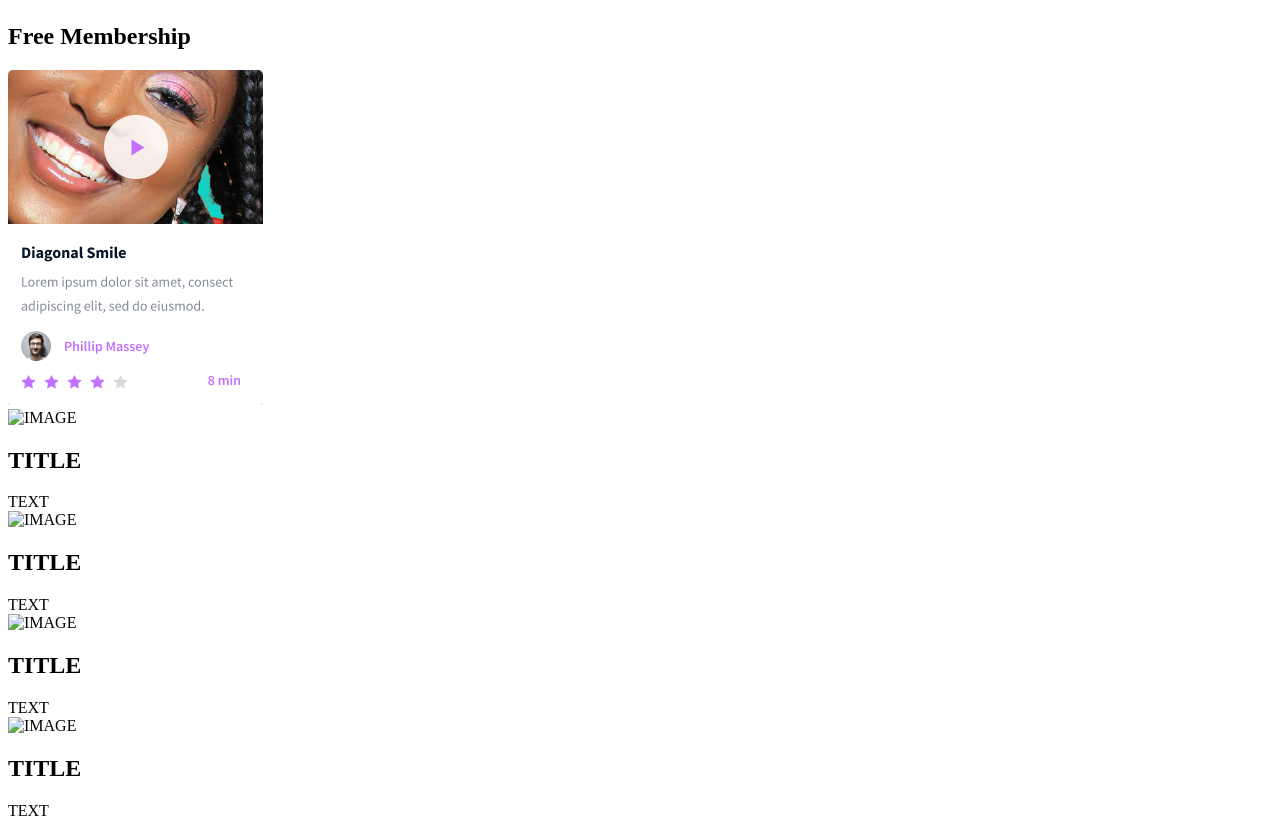
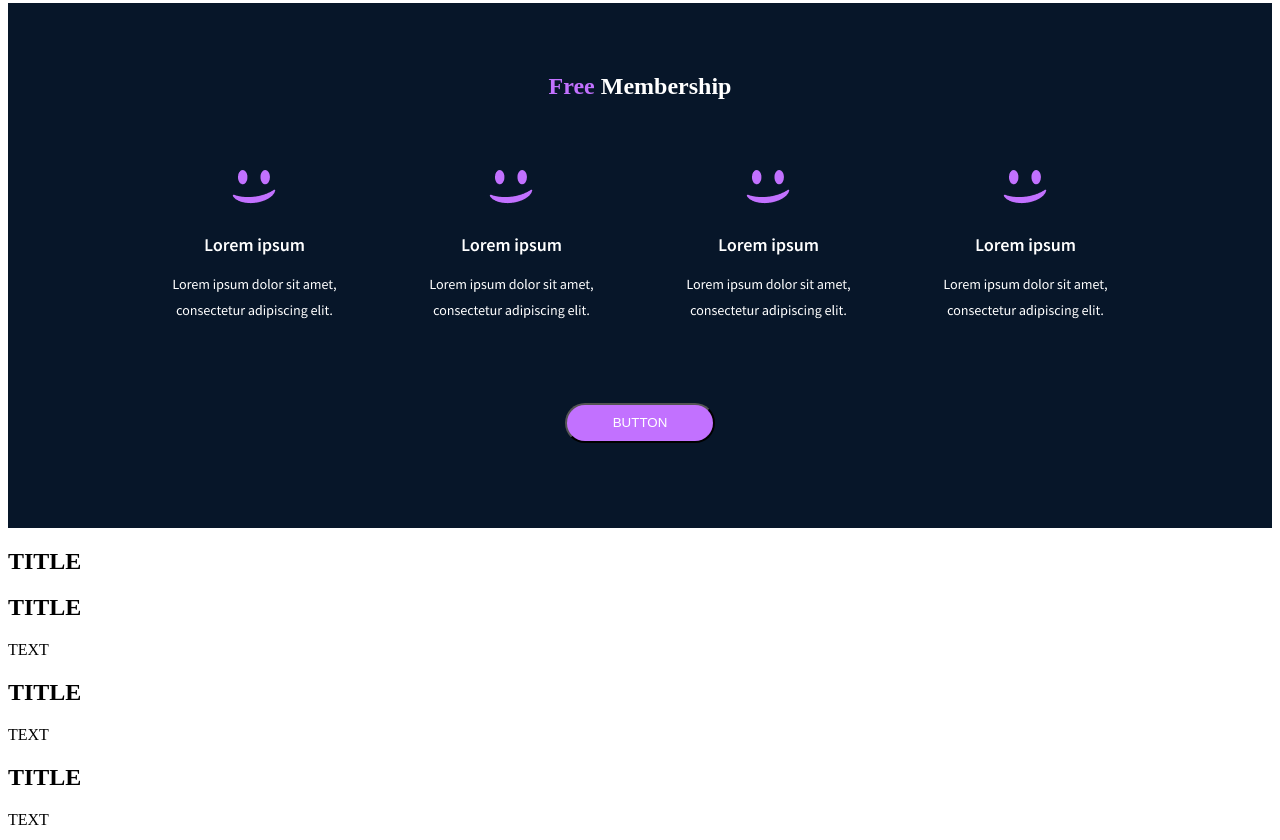
Before and after one commit to Zeegaths/alx_html_css, a plain HTML site: page css_advanced/index.html in a window 1280 px wide. Shown: the part 2100-2940 px from the top of the page. Drawn offline with Linux system fonts and the light colour scheme.

Commit message:
membership

```diff
--- a/css_advanced/index.html
+++ b/css_advanced/index.html
@@ -59,34 +59,20 @@
 
             </div>
         </section>
-        <section>
-            <div>
+        <!---Membership section-->
+        <section class="membership-section">
+            <div class="membership">
                 <h2> <span>Free</span> Membership</h2>
+                <div>
+                    <img src="images/dot_1 (1).png" alt="IMAGE">
+                    <img src="images/dot_1 (1).png" alt="IMAGE">
+                    <img src="images/dot_1 (1).png" alt="IMAGE">
+                    <img src="images/dot_1 (1).png" alt="IMAGE">
+                </div>
+                <button>BUTTON</button>
             </div>
-            <div>
-                <img src="images/tuto_1.png" alt="IMAGE">
-                <div>
-                    <img src="IMAGE" alt="IMAGE">
-                    <h2>TITLE</h2>
-                    <span>TEXT</span>
-                </div>
-                <div>
-                    <img src="IMAGE" alt="IMAGE">
-                    <h2>TITLE</h2>
-                    <span>TEXT</span>
-                </div>
-                <div>
-                    <img src="IMAGE" alt="IMAGE">
-                    <h2>TITLE</h2>
-                    <span>TEXT</span>
-                </div>
-                <div>
-                    <img src="IMAGE" alt="IMAGE">
-                    <h2>TITLE</h2>
-                    <span>TEXT</span>
-                </div>
-            </div>
-            <button>BUTTON</button>
+
+
         </section>
         <section>
             <h1>TITLE</h1>
--- a/css_advanced/styles.css
+++ b/css_advanced/styles.css
@@ -107,3 +107,34 @@
  .popular {
     color: #C271FF;
  }
+
+ .membership {
+    display: flex;
+    flex-direction: column;
+    margin-left: 200px;
+    margin-right: 200px;
+    align-items: center;
+    padding-top: 50px;
+    padding-bottom: 80px;
+    color: white;
+
+ }
+
+ .membership-section {
+    background-color: #071629;
+ }
+
+ .membership h2 span {
+    color: #C271FF;
+ }
+
+ .membership div {
+    display: flex;
+    padding-top: 50px;
+ }
+
+ .membership button {
+    width: 150px;
+    margin-top: 80px;
+    margin-bottom: 5px;
+ }
```
Also changed, not shown: css_advanced/images/dot_1 (1).png (added).
